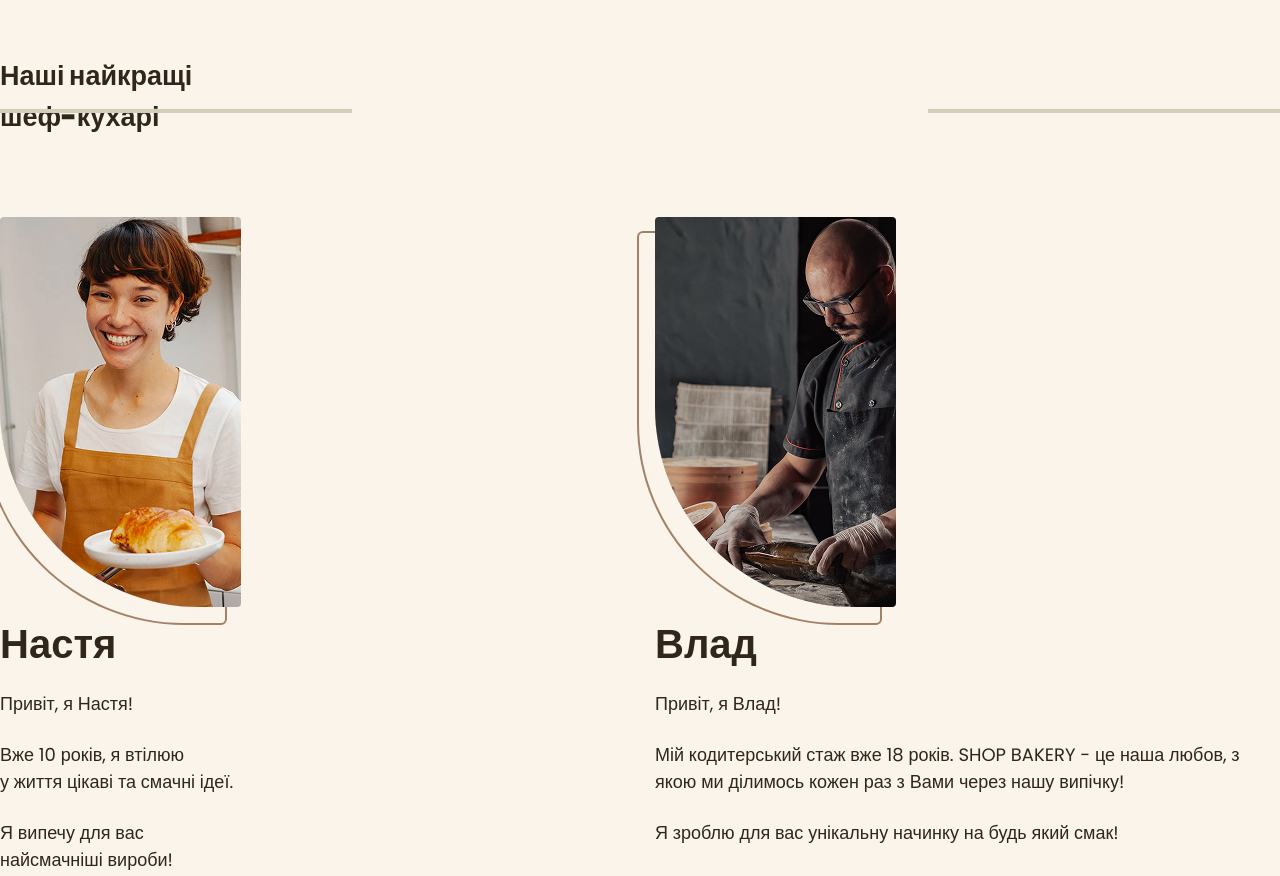
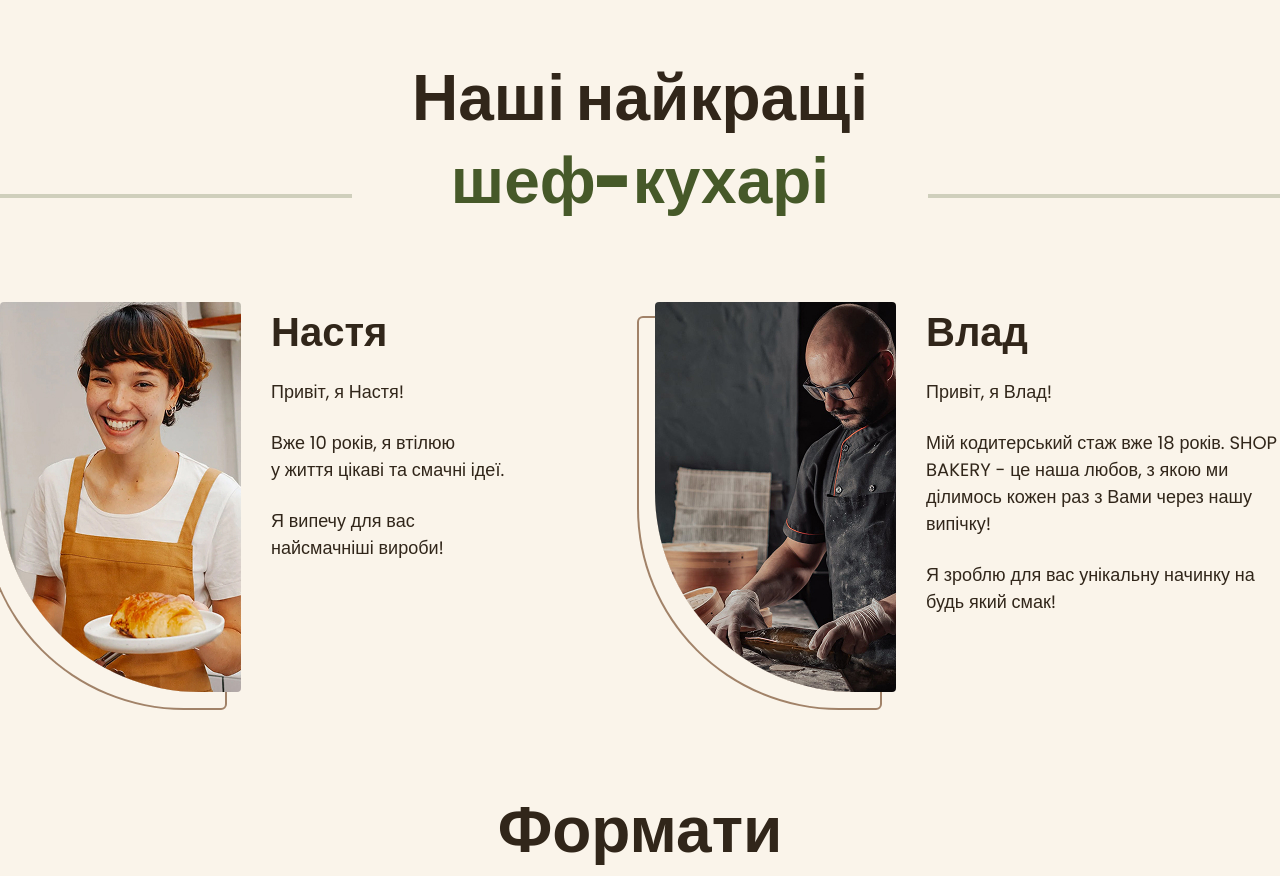
Before and after one commit to valentyna88/shop-bakery, a website: page index.html in a window 1280 px wide. Shown: the part 1400-2276 px from the top of the page. Drawn offline with Linux system fonts and the light colour scheme.

Commit message:
refactor(chefs-section): apply BEM and extract chef-card component

```diff
--- a/index.html
+++ b/index.html
@@ -87,56 +87,54 @@
         </div>
       </section>
 
-      <section class="section" id="chefs-section">
+      <section class="chefs-section section" id="chefs-section">
         <div class="container">
-          <h2 class="chefs-title section-title centered">
+          <h2
+            class="chefs-section__title section__title section__title--centered"
+          >
             Наші найкращі <br />
-            <span class="accent">шеф-кухарі</span>
+            <span class="text-brand-dark">шеф-кухарі</span>
           </h2>
-          <ul class="chefs-list">
-            <li class="chefs-item">
+          <ul class="chefs-section__list">
+            <li class="chefs-section__item">
               <article class="chef-card">
                 <img
-                  class="chef-photo"
+                  class="chef-card__photo"
                   src="./images/nastya-chef.jpg"
                   alt="Nastya chef"
                 />
                 <div>
-                  <h3 class="chef-title">Настя</h3>
-                  <div class="chef-text">
-                    <p>Привіт, я Настя!</p>
-                    <p>
+                  <h3 class="chef-card__title">Настя</h3>
+                  <p class="chef-card__text">Привіт, я Настя!</p>
+                  <p class="chef-card__text">
                     Вже 10 років, я втілюю <br />
                     у життя цікаві та смачні ідеї.
                   </p>
-                    <p>
+                  <p class="chef-card__text">
                     Я випечу для вас <br />
                     найсмачніші вироби!
                   </p>
                 </div>
-                </div>
               </article>
             </li>
-            <li class="chefs-item">
+            <li class="chefs-section__item">
               <article class="chef-card">
                 <img
-                  class="chef-photo"
+                  class="chef-card__photo"
                   src="./images/vlad-chef.jpg"
                   alt="Vlad chef"
                 />
                 <div>
-                  <h3 class="chef-title">Влад</h3>
-                  <div class="chef-text">
-                    <p class="chef-text">Привіт, я Влад!</p>
-                    <p class="chef-text">
+                  <h3 class="chef-card__title">Влад</h3>
+                  <p class="chef-card__text">Привіт, я Влад!</p>
+                  <p class="chef-card__text">
                     Мій кодитерський стаж вже 18 років. SHOP BAKERY - це наша
                     любов, з якою ми ділимось кожен раз з Вами через нашу
                     випічку!
                   </p>
-                    <p class="chef-text">
+                  <p class="chef-card__text">
                     Я зроблю для вас унікальну начинку на будь який смак!
                   </p>
-                  </div>
                 </div>
               </article>
             </li>
--- /dev/null
+++ b/scss/components/_chef-card.scss
@@ -0,0 +1,24 @@
+.chef-card {
+  display: flex;
+  gap: 30px;
+
+  &__photo {
+    border-radius: 4px 4px 4px 200px;
+    box-shadow: -16px 16px 0 0 var(--color-primary-light),
+      -16px 16px 0 2px var(--color-secondary-dark);
+  }
+
+  &__title {
+    margin-bottom: 16px;
+    font-size: 40px;
+    font-weight: 600;
+  }
+
+  &__text {
+    margin-bottom: 24px;
+
+    &:last-child {
+      margin-bottom: 0;
+    }
+  }
+}
--- a/scss/layouts/_chefs-section.scss
+++ b/scss/layouts/_chefs-section.scss
@@ -1,10 +1,10 @@
-.chefs-title {
+.chefs-section {
+  &__title {
     position: relative;
     margin: 0 auto 80px;
-}
 
-.chefs-title::before,
-.chefs-title::after {
+    &::before,
+    &::after {
       position: absolute;
       bottom: 24px;
       width: 352px;
@@ -12,45 +12,22 @@
       content: '';
     }
 
-.chefs-title::before {
+    &::before {
       left: 0;
     }
 
-.chefs-title::after {
+    &::after {
       right: 0;
     }
+  }
 
-.chefs-list {
+  &__list {
     display: flex;
     flex-wrap: wrap;
     gap: 40px 30px;
   }
 
-.chefs-item {
+  &__item {
     flex-basis: calc((100% - 30px) / 2);
   }
-
-.chef-card {
-  display: flex;
-  gap: 30px;
 }
-
-.chef-photo {
-  border-radius: 4px 4px 4px 200px;
-  box-shadow: -16px 16px 0 0 var(--color-primary-light),
-    -16px 16px 0 2px var(--color-secondary-dark);
-}
-
-.chef-title {
-  margin-bottom: 16px;
-  font-size: 40px;
-  font-weight: 600;
-}
-
-.chef-text p {
-  margin-bottom: 24px;
-}
-
-.chef-text p:last-child {
-  margin-bottom: 0;
-}
```
Also changed, not shown: css/styles.css. Lines whose indentation alone changed are shown as unchanged.
